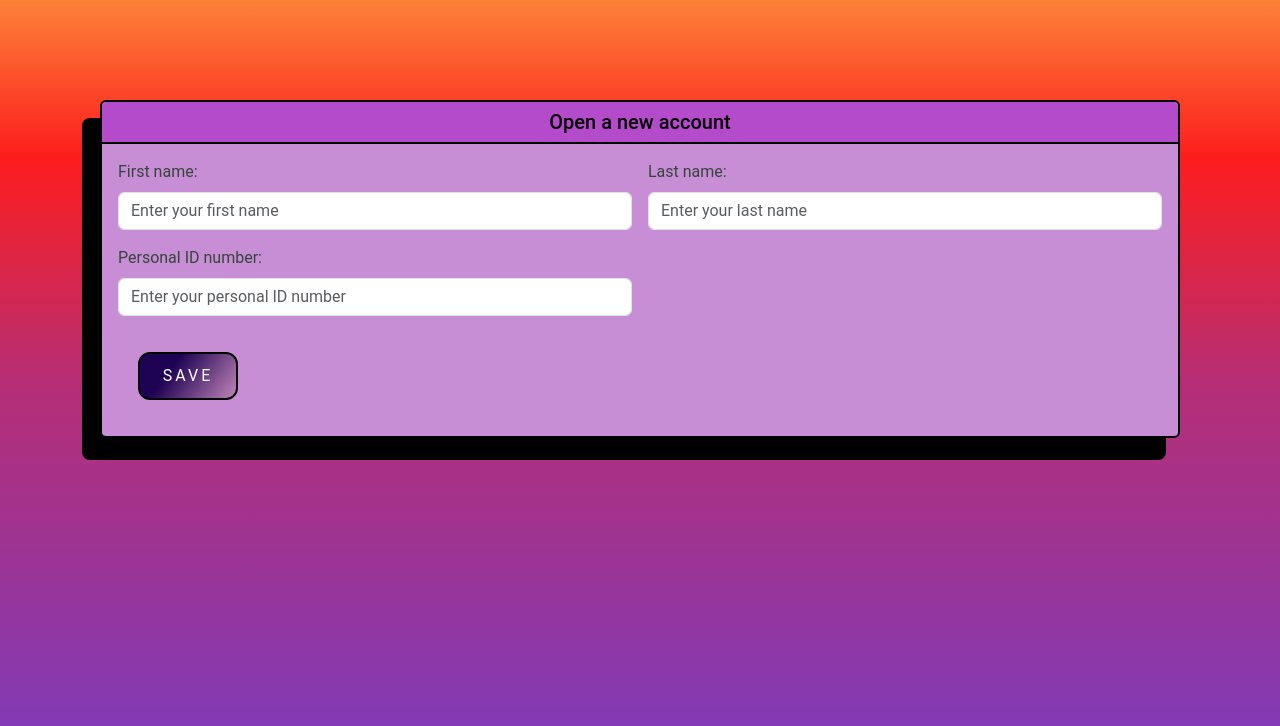
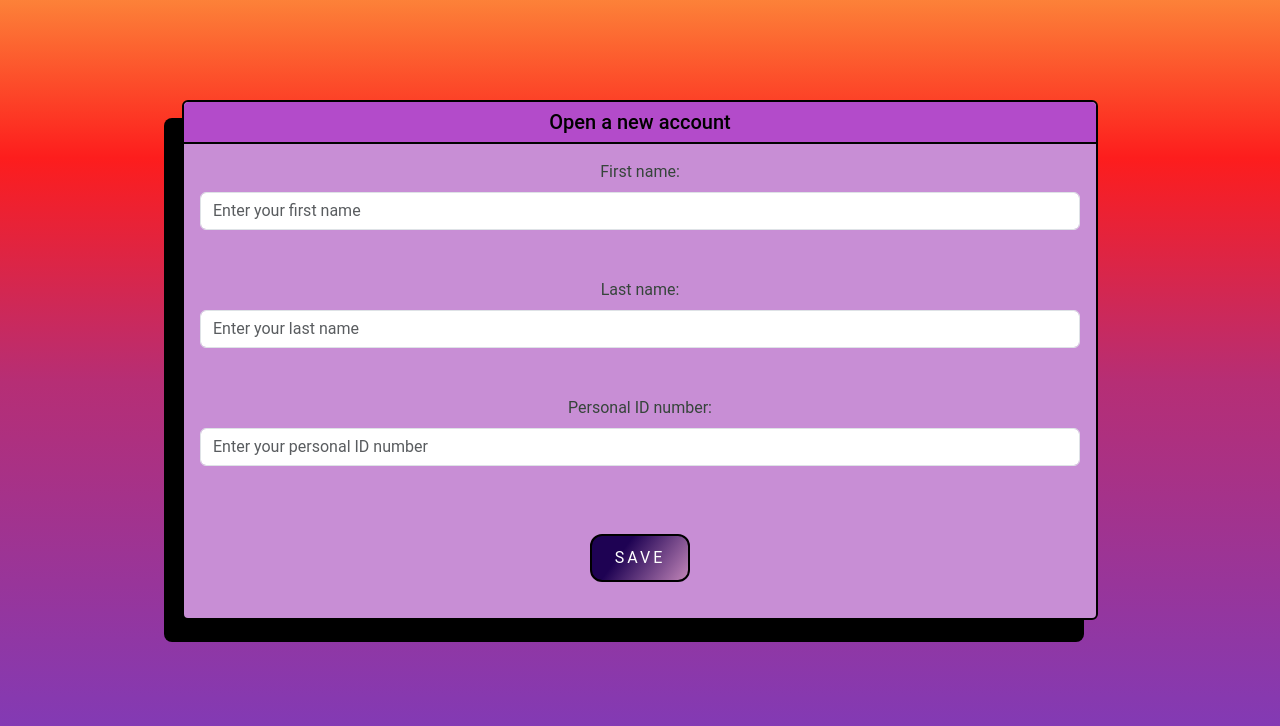
Before and after one commit to janusonyte/bankV2, a PHP site: page /account/create in a window 1280 px wide. Shown: the part 74-800 px from the top of the page. Run offline with PHP 8.4, Linux system fonts and the light colour scheme.

Commit message:
U bank V.1

```diff
--- a/data/account.json
+++ b/data/account.json
@@ -1 +1 @@
-[{"amount":"50","id":920544617,"name":"v","lastName":"d","personalId":"11111111111","accountNumber":"LT330033736340625848","balance":0}]
+[{"name":"Dean","lastName":"Winchester","personalId":"11111111111","id":184215608,"accountNumber":"LT660014926636444600","balance":0},{"name":"Sam","lastName":"Winchester","personalId":"22222222222","id":532322521,"accountNumber":"LT820045549058270183","balance":0}]
--- a/views/account/create.php
+++ b/views/account/create.php
@@ -1,20 +1,26 @@
 <body>
+    <div class="container">
+        <div class="row">
+            <div class="col-12 text-center">
                 <div class="card">
                     <h5 class="card-header">Open a new account</h5>
+
                     <div class="card-body">
 
-            <form class="row g-3" form action="/account/store" method="post">
-                <div class="col-md-6">
+                        <form class="row g-5" form action="/account/store" method="post">
+                            <div class="col-md-12">
                                 <label for="firstName" class="form-label">First name:</label>
                                 <input type="text" class="form-control" name="name" placeholder="Enter your first name">
                             </div>
-                <div class="col-md-6">
+                            <div class="col-md-12">
                                 <label for="lastName" class="form-label">Last name:</label>
-                    <input type="text" class="form-control" name="lastName" placeholder="Enter your last name">
+                                <input type="text" class="form-control" name="lastName"
+                                    placeholder="Enter your last name">
                             </div>
-                <div class="col-md-6">
+                            <div class="col-md-12">
                                 <label for="personalId" class="form-label">Personal ID number:</label>
-                    <input type="text" class="form-control" name="personalId" placeholder="Enter your personal ID number">
+                                <input type="text" class="form-control" name="personalId"
+                                    placeholder="Enter your personal ID number" minlength="11" maxlength="11">
                             </div>
 
 
@@ -22,6 +28,10 @@
                                 <button type="submit" class="purple-gradient">Save</button>
                             </div>
                         </form>
+                    </div>
+
+                </div>
+            </div>
 
         </div>
     </div>
```
Also changed, not shown: views/account/delete.php (+21 -12 lines). Lines whose indentation alone changed are shown as unchanged.
